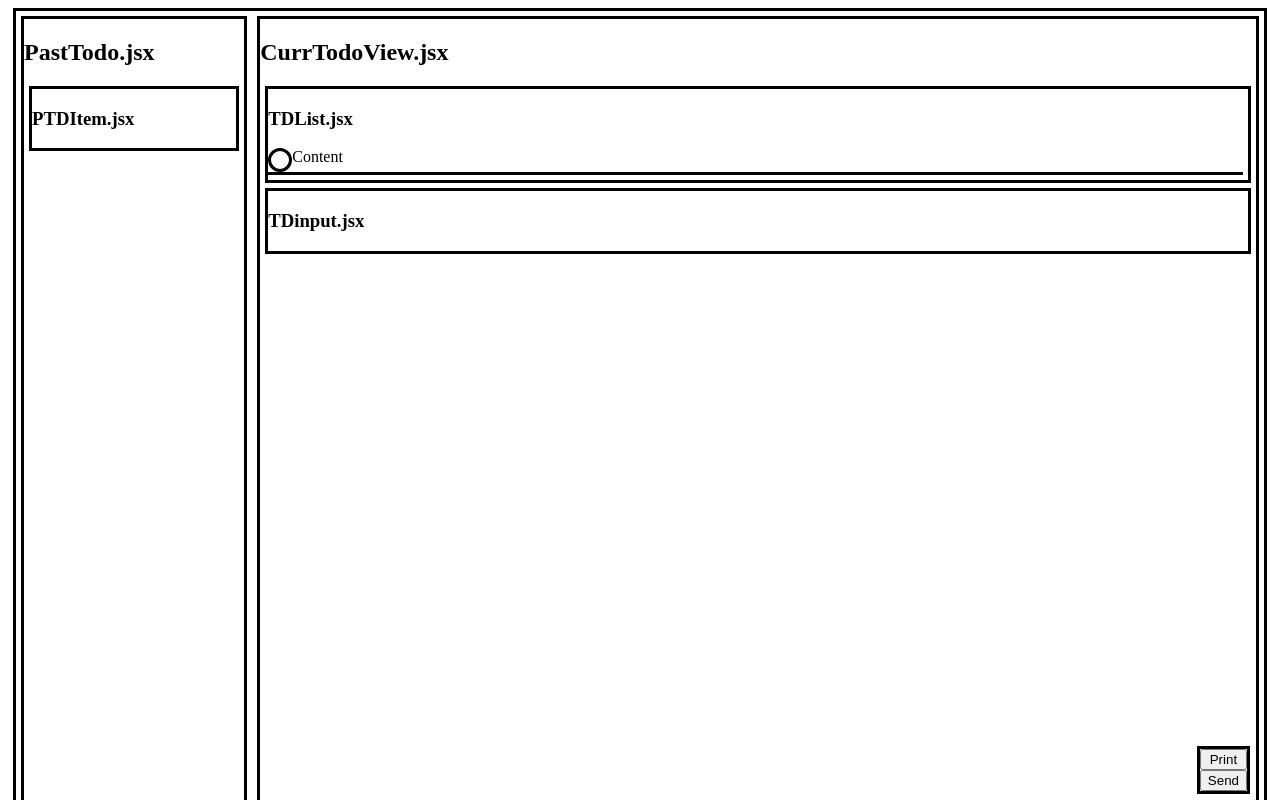
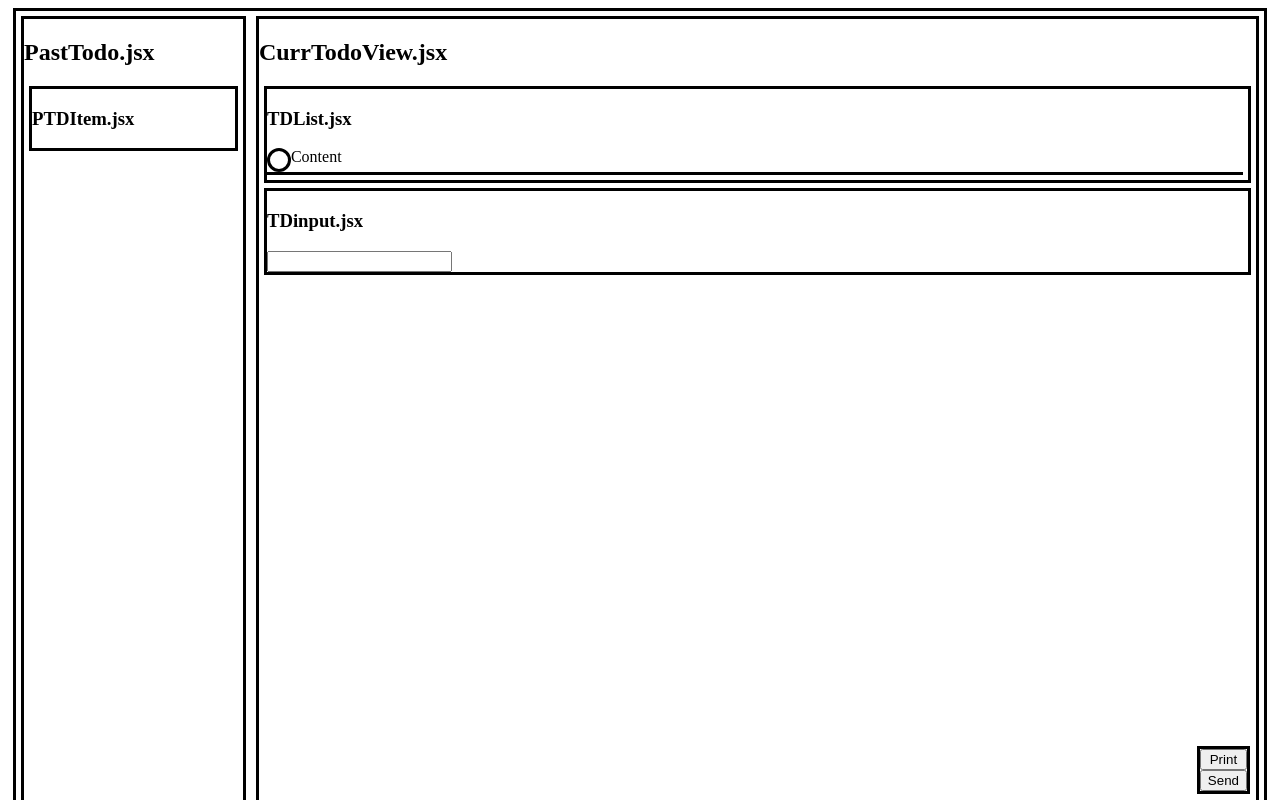
Before and after one commit to Raylin009/daily_todo, a React app: page / in a window 1280 px wide. Shown: the top 800 px of the page. Built offline with nearby package versions, Linux system fonts and the light colour scheme.

Commit message:
TDinput.jsx input value dynamically

```diff
--- a/src/components/TDInput.jsx
+++ b/src/components/TDInput.jsx
@@ -1,9 +1,34 @@
 import React from 'react';
 
-const TDinput = props => (
-  <div style={{ border: 'solid', margin: '5px' }}>
-    <h3>TDinput.jsx</h3>
-  </div>
-);
+class TDinput extends React.Component {
+  constructor(props) {
+    super(props);
+    this.state = {
+      val: '',
+    };
+    this.handleChange = this.handleChange.bind(this);
+  }
+
+  handleChange(e) {
+    this.setState({ val: e.target.value });
+  }
+
+  render() {
+    return (
+      <div style={{ border: 'solid', margin: '5px' }}>
+        <h3>TDinput.jsx</h3>
+        <form>
+          <input name="addToDo" type="text" value={this.state.val} onChange={this.handleChange} />
+        </form>
+      </div>
+    );
+  }
+}
+
+// const TDinput = props => (
+//   <div style={{ border: 'solid', margin: '5px' }}>
+//     <h3>TDinput.jsx</h3>
+//   </div>
+// );
 
 export default TDinput;
--- a/src/components/TDItem.jsx
+++ b/src/components/TDItem.jsx
@@ -9,7 +9,7 @@ class TDitem extends React.Component {
   render() {
     return (
       <div style={{ marginBlockEnd: '5px', marginRight: 'inherit', borderBottom: 'solid', display: 'flex', flexDirection: 'row' }}>
-        <div style={{border: 'solid', borderRadius: '100%', width: '18px'}}>
+        <div style={{ border: 'solid', borderRadius: '100%', width: '18px' }}>
           <br></br>
         </div>
         <div>
```
Also changed, not shown: 1 other file (tests, documents, lock files or other folders).
